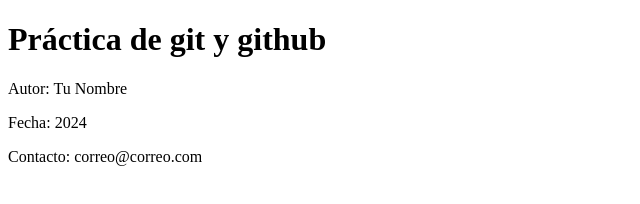
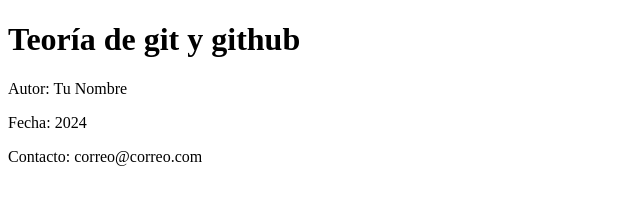
Before and after one commit to juanlassalle/repasogit, a plain HTML site: page index.html in a window 1280 px wide. Shown: the whole page, without its empty margins (0-640 px from the left). Drawn offline with Linux system fonts and the light colour scheme.

Commit message:
se corrige titulo

```diff
--- a/index.html
+++ b/index.html
@@ -6,7 +6,7 @@
     <title>Práctica git y github</title>
 </head>
 <body>
-    <h1>Práctica de git y github</h1>
+    <h1>Teoría de git y github</h1>
     <footer>
         <p>Autor: Tu Nombre</p>
         <p>Fecha: 2024</p>
```
